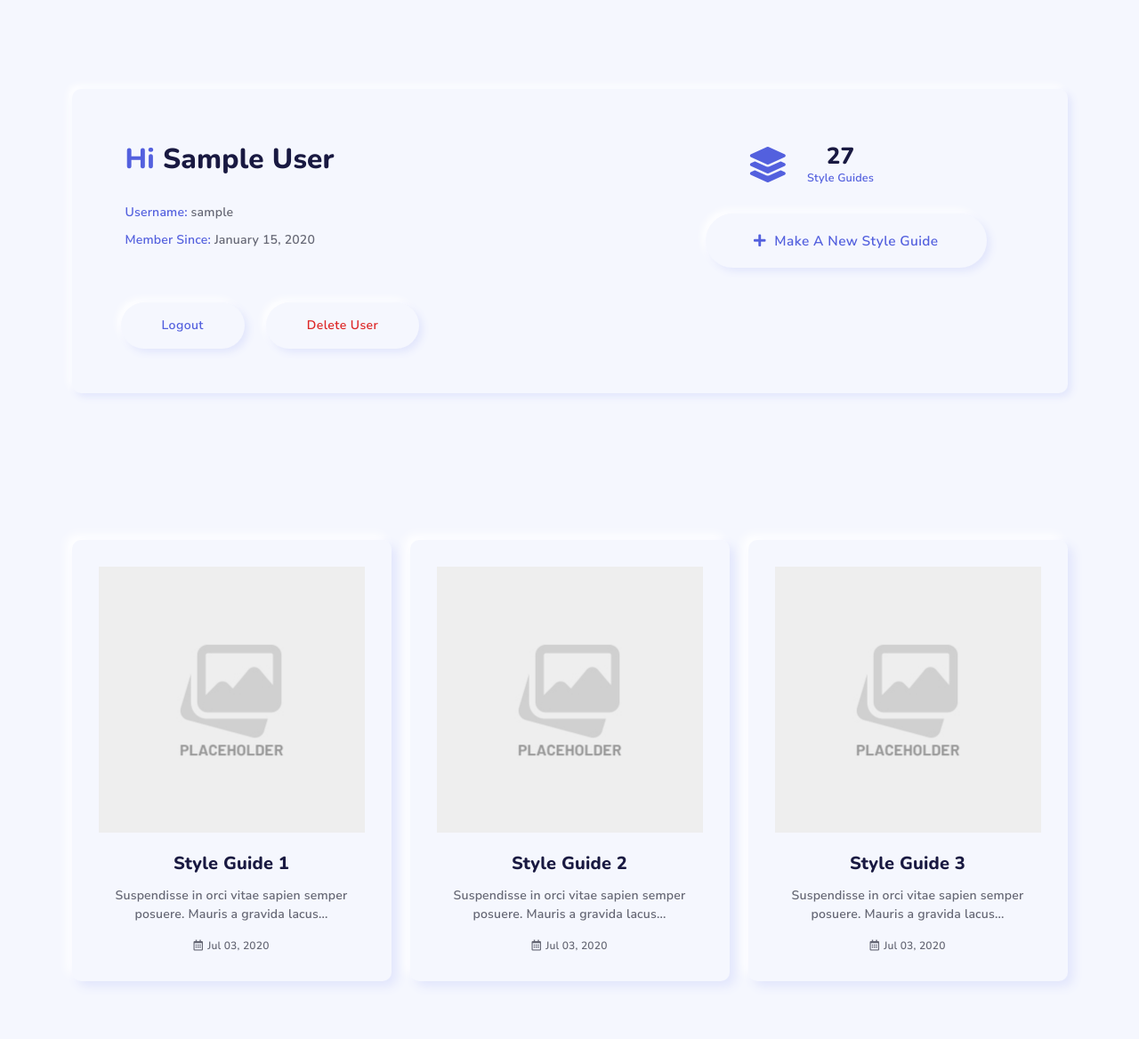
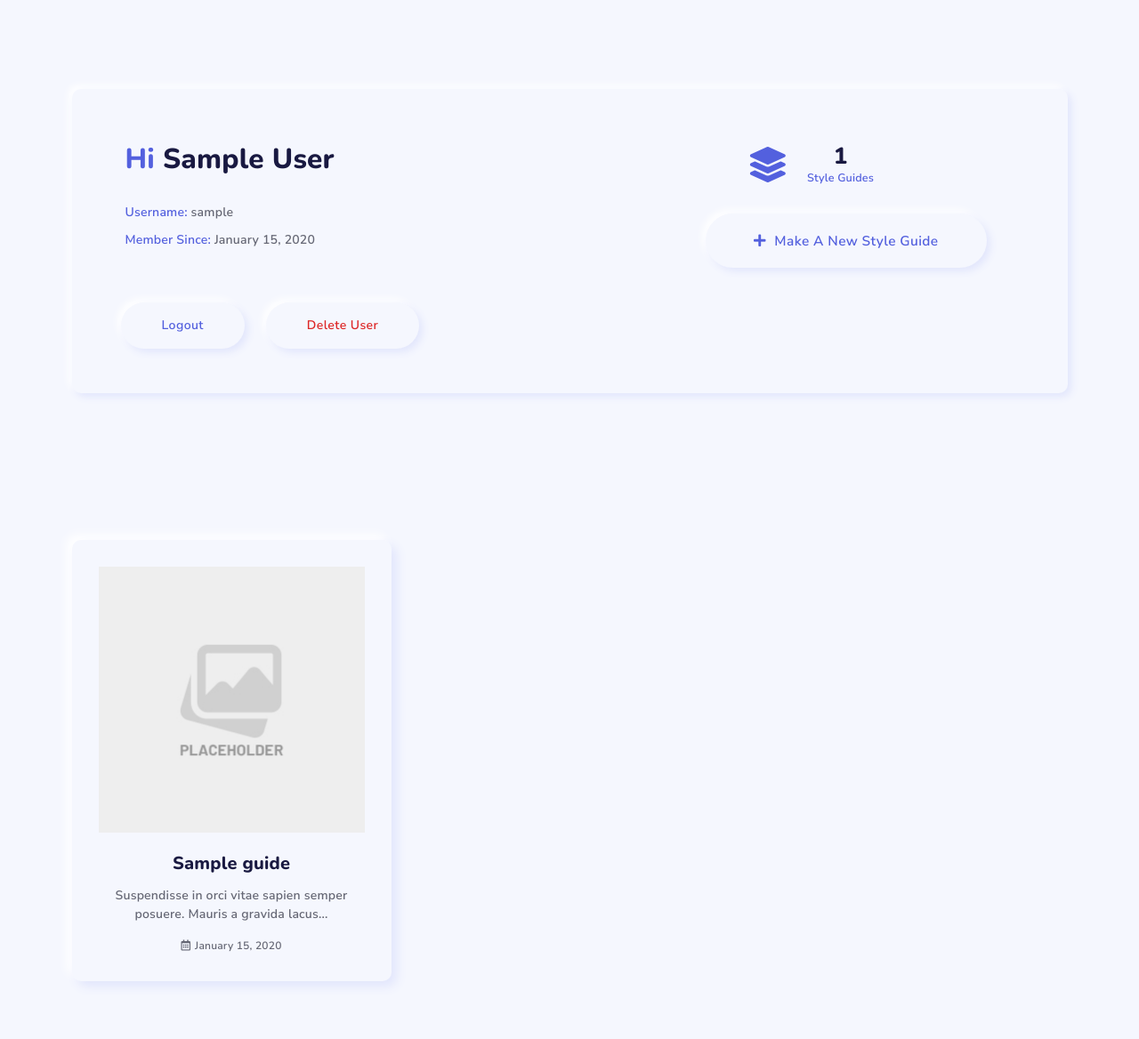
Before and after one commit to sashacandoit/style-guide-generator, a Flask app: a page that uses project/templates/user_profile.html in a window 1280 px wide. Shown: the part 85-1253 px from the top of the page at 89% size. After the commit the page ends 1192 px from the top, so only its background shows below. Run offline with Flask 2, Linux system fonts and the light colour scheme; the visitor is signed in with stand-in values (Sample User, id 1); tables that the repository leaves empty hold one stand-in row (values such as "Sample post"); some libraries are stand-ins or nearby versions.

Commit message:
updated user profile showing all style guides

```diff
--- a/project/app.py
+++ b/project/app.py
@@ -107,9 +107,10 @@ def show_user(username):
         return redirect('/login')
 
     user = User.query.get(username)
+    style_guides = StyleGuide.query.filter_by(username=username).all()
     form = DeleteForm()
 
-    return render_template('user_profile.html', user=user, form=form)
+    return render_template('user_profile.html', user=user, form=form, style_guides=style_guides)
 
 
 
@@ -243,6 +244,9 @@ def typesetting_styles(style_guide_id, current_state):
         session['current_state'] = current_state
 
     style_ref_details, primary_typeface, variants, form, style_ref = getTypesettingData(style_guide, session['current_state'])
+    print('****************************************')
+    print(style_ref_details, primary_typeface, variants, form, style_ref)
+    print('****************************************')
 
 
     #retrieve form data on submit and add to database
--- a/project/templates/user_profile.html
+++ b/project/templates/user_profile.html
@@ -31,7 +31,7 @@
                                     <div class="col-md-6 mx-auto text-center">
                                         <i class="fas fa-layer-group fs-40 d-inline-block va-middle m-5 mr-20 text-primary"></i>
                                         <div class="d-inline-block va-middle">
-                                            <h4 class="timer mb-0 va-middle" id="count-one" data-to="27" data-speed="1500">27
+                                            <h4 class="timer mb-0 va-middle" id="count-one" data-to="27" data-speed="1500">{{ style_guides|length }}
                                             </h4>
                                             <p class="mb-0 text-sm text-primary">Style Guides</p>
                                         </div><!-- / d-inline-block -->
@@ -53,47 +53,24 @@
 <section class="big">
     <div class="container">
         <ul class="row portfolio list-unstyled mb-0">
+
             <!-- style guide -->
-            <li class="col-md-4 project" data-groups="[&quot;skill&quot;]">
+            {% for style_guide in style_guides %}
+            <li class="col-md-4 project">
                 <div class="card">
                     <div class="card-body p-y-30 text-center">
                         <img class="img-responsive mb-20" src="../static/images/placeholder-mini.jpg" alt="">
-                        <a href="" class="card-title title-link primary-hover fs-20">Style Guide 1</a>
+                        <a href="" class="card-title title-link primary-hover fs-20">{{ style_guide.title }}</a>
                         <p class="card-text mt-10 mb-10">Suspendisse in orci vitae sapien semper posuere. Mauris a gravida
                             lacus...
                         </p>
-                        <p class="fs-12 post-meta-small mt-15 mb-0"><i class="far fa-calendar-alt mr-5"></i>Jul 03, 2020 </p>
+                        <p class="fs-12 post-meta-small mt-15 mb-0"><i class="far fa-calendar-alt mr-5"></i>{{ style_guide.timestamp.strftime("%B %d, %Y") }}</p>
                     </div><!-- / card-body -->
                 </div><!-- / card -->
             </li><!-- / style guide -->
+            {% endfor %}
 
-            <!-- style guide -->
-            <li class="col-md-4 project" data-groups="[&quot;skill&quot;]">
-                <div class="card">
-                    <div class="card-body p-y-30 text-center">
-                        <img class="img-responsive mb-20" src="../../static/images/placeholder-mini.jpg" alt="">
-                        <a href="#x" class="card-title title-link primary-hover fs-20">Style Guide 2</a>
-                        <p class="card-text mt-10 mb-10">Suspendisse in orci vitae sapien semper posuere. Mauris a gravida
-                            lacus...
-                        </p>
-                        <p class="fs-12 post-meta-small mt-15 mb-0"><i class="far fa-calendar-alt mr-5"></i>Jul 03, 2020 </p>
-                    </div><!-- / card-body -->
-                </div><!-- / card -->
-            </li><!-- / style guide -->
 
-            <!-- style guide -->
-            <li class="col-md-4 project" data-groups="[&quot;skill&quot;]">
-                <div class="card">
-                    <div class="card-body p-y-30 text-center">
-                        <img class="img-responsive mb-20" src="../static/images/placeholder-mini.jpg" alt="">
-                        <a href="#x" class="card-title title-link primary-hover fs-20">Style Guide 3</a>
-                        <p class="card-text mt-10 mb-10">Suspendisse in orci vitae sapien semper posuere. Mauris a gravida
-                            lacus...
-                        </p>
-                        <p class="fs-12 post-meta-small mt-15 mb-0"><i class="far fa-calendar-alt mr-5"></i>Jul 03, 2020 </p>
-                    </div><!-- / card-body -->
-                </div><!-- / card -->
-            </li><!-- / style guide -->
         </ul>
     </div>
 </section>
```
